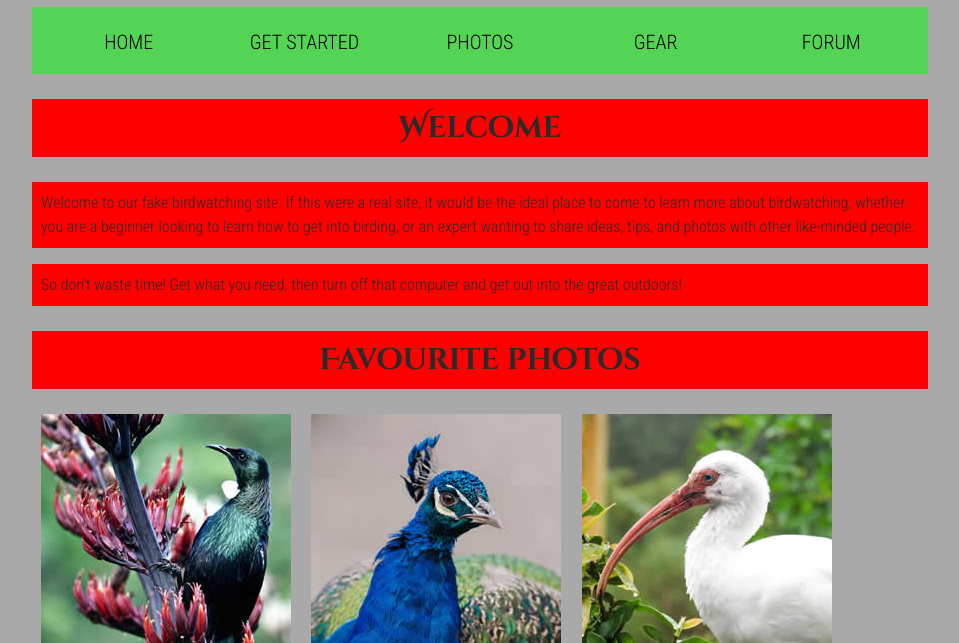
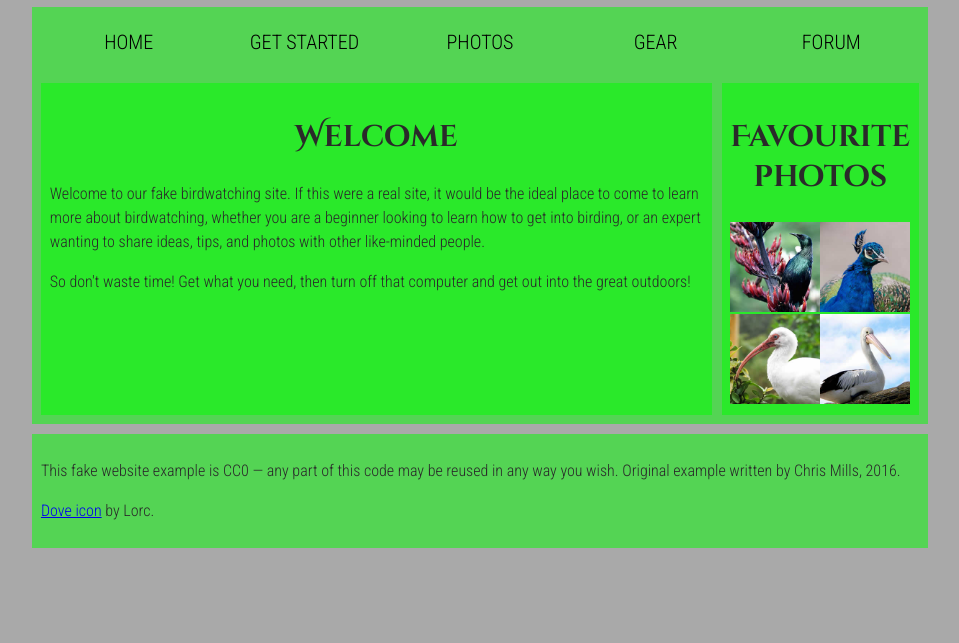
Before and after one commit to amalshehu/structuring-page-of-content, a plain HTML site: page index.html in a window 1280 px wide. Shown: the part 129-772 px from the top of the page, without its empty margins (160-1119 px from the left). Drawn offline with Linux system fonts and the light colour scheme.

Commit message:
Complete bird watcher

```diff
--- a/index.html
+++ b/index.html
@@ -1,5 +1,6 @@
 <!DOCTYPE html>
 <html>
+
 <head>
   <meta charset="utf-8">
   <title>Birdwatching</title>
@@ -17,33 +18,60 @@
   </header>
   <nav>
     <ul>
-        <li><span>Home</span></li>
-        <li><a href="#">Get started</a></li>
-        <li><a href="#">Photos</a></li>
-        <li><a href="#">Gear</a></li>
-        <li><a href="#">Forum</a></li>
+      <li>
+        <span>Home</span>
+      </li>
+      <li>
+        <a href="#">Get started</a>
+      </li>
+      <li>
+        <a href="#">Photos</a>
+      </li>
+      <li>
+        <a href="#">Gear</a>
+      </li>
+      <li>
+        <a href="#">Forum</a>
+      </li>
     </ul>
   </nav>
+  <main>
+    <section>
+      <h2>Welcome</h2>
+
+    <p>Welcome to our fake birdwatching site. If this were a real site, it would be the ideal place to come to learn more about
+      birdwatching, whether you are a beginner looking to learn how to get into birding, or an expert wanting to share ideas,
+      tips, and photos with other like-minded people.</p>
+
+    <p>So don't waste time! Get what you need, then turn off that computer and get out into the great outdoors!</p>
+    </section>
+    <aside>
+    <h2>Favourite photos</h2>
+
+ <a href="favorite-1.jpg">
+   <img src="./assets/img/favorite-1_th.jpg" alt="Small black bird, black claws, long black slender beak, links to larger version of the image">
+ </a>
+ <a href="favorite-2.jpg">
+   <img src="./assets/img/favorite-2_th.jpg" alt="Top half of a pretty bird with bright blue plumage on neck, light colored beak, blue headdress, links to larger version of the image">
+ </a>
+ <a href="favorite-3.jpg">
+   <img src="./assets/img/favorite-3_th.jpg" alt="Top half of a large bird with white plumage, very long curved narrow light colored break, links to larger version of the image">
+ </a>
+ <a href="favorite-4.jpg">
+   <img src="./assets/img/favorite-4_th.jpg" alt="Large bird, mostly white plumage with black plumage on back and rear, long straight white beak, links to larger version of the image">
+ </a>
+ </aside>
+  </main>
 
 
+  <footer>
+    <p>This fake website example is CC0 — any part of this code may be reused in any way you wish. Original example written by
+      Chris Mills, 2016.</p>
 
-      <h2>Welcome</h2>
-
-      <p>Welcome to our fake birdwatching site. If this were a real site, it would be the ideal place to come to learn more about birdwatching, whether you are a beginner looking to learn how to get into birding, or an expert wanting to share ideas, tips, and photos with other like-minded people.</p>
-
-      <p>So don't waste time! Get what you need, then turn off that computer and get out into the great outdoors!</p>
-
-      <h2>Favourite photos</h2>
-
-      <a href="favorite-1.jpg"><img src="./assets/img/favorite-1_th.jpg" alt="Small black bird, black claws, long black slender beak, links to larger version of the image"></a>
-      <a href="favorite-2.jpg"><img src="./assets/img/favorite-2_th.jpg" alt="Top half of a pretty bird with bright blue plumage on neck, light colored beak, blue headdress, links to larger version of the image"></a>
-      <a href="favorite-3.jpg"><img src="./assets/img/favorite-3_th.jpg" alt="Top half of a large bird with white plumage, very long curved narrow light colored break, links to larger version of the image"></a>
-      <a href="favorite-4.jpg"><img src="./assets/img/favorite-4_th.jpg" alt="Large bird, mostly white plumage with black plumage on back and rear, long straight white beak, links to larger version of the image"></a>
-
-
-      <p>This fake website example is CC0 — any part of this code may be reused in any way you wish. Original example written by Chris Mills, 2016.</p>
-
-      <p><a href="http://game-icons.net/lorc/originals/dove.html">Dove icon</a> by Lorc.</p>
+    <p>
+      <a href="http://game-icons.net/lorc/originals/dove.html">Dove icon</a> by Lorc.</p>
+  </footer>
 
 </body>
+
 </html>
```
Lines whose indentation alone changed are shown as unchanged.
